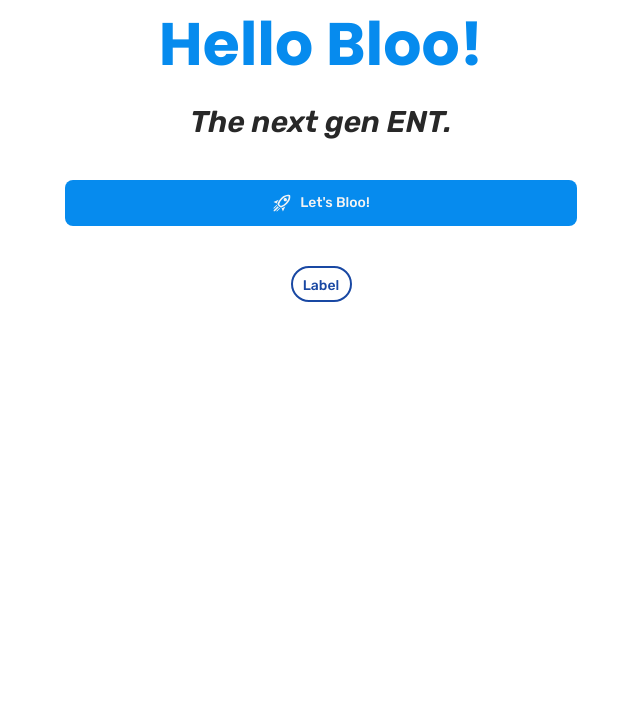
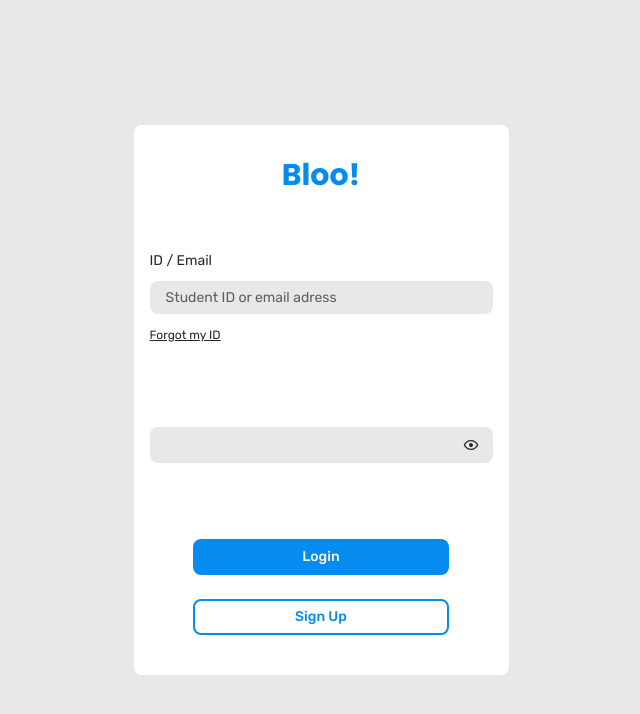
Before and after one commit to AllanDBD/bloo, a Vue app in the folder frontend/: page / in a window 1280 px wide. Shown: the top 714 px of the page, without its empty margins (319-959 px from the left). Built offline with nearby package versions, Linux system fonts and the light colour scheme; a web font is replaced by a local one.

Commit message:
h-full my-auto

```diff
--- a/frontend/index.html
+++ b/frontend/index.html
@@ -1,5 +1,5 @@
 <!DOCTYPE html>
-<html lang="en" class="">
+<html lang="en" class="h-full">
     <head>
         <meta charset="UTF-8" />
         <link rel="icon" href="/favicon.ico" />
@@ -7,7 +7,7 @@
         <title>Bloo! Next Gen ENT</title>
     </head>
     <body
-        class="w-full h-full bg-background-primaryLight dark:bg-background-primaryDark text-content-primaryLight dark:text-content-primaryDark"
+        class="w-full h-full bg-background-primaryLight dark:bg-background-primaryDark text-content-primaryLight dark:text-content-primaryDark border-content-selected"
     >
         <div class="w-full h-full" id="app"></div>
         <script type="module" src="/src/main.js"></script>
--- a/frontend/src/components/inputs/Password.vue
+++ b/frontend/src/components/inputs/Password.vue
@@ -1,12 +1,10 @@
 import Eye from '../icons/eye.vue';
 <script>
 import eye from '../icons/eye.vue';
-
 export default {
     components: {
         eye,
     },
-
     data() {
         return {
             typeState: 'password',
@@ -17,18 +15,23 @@ export default {
             this.typeState = this.typeState == 'password' ? 'text' : 'password';
         },
     },
+    props: {
+        label: String,
+        hint: String,
+        placeholder: String,
+    },
 };
 </script>
 
 <template>
     <div class="flex flex-col items-start py-0 px-4 gap-2 w-[375px] h-[96px]">
-        <span class="text-sm flex flex-col items-start h-6">Label</span>
+        <span class="text-sm flex flex-col items-start h-6">{{ label }}</span>
         <div class="flex flex-row">
             <input
                 v-model="msg"
                 v-bind:type="typeState"
-                class="flex flex-row items-center py-2 px-4 gap-4 w-[343px] h-[36px] bg-content-secondaryDark rounded-lg placeholder-content-tertiaryLight text-sm dark:bg-background-secondaryDark dark:placeholder-content-secondaryDark focus:outline-none focus:ring-2 focus:ring-foundation-primaryA focus:outline-foundation-primaryA"
-                placeholder="Password"
+                class="flex flex-row items-center py-2 px-4 gap-4 w-[343px] h-[36px] bg-content-secondaryDark rounded-lg placeholder-content-tertiaryLight text-sm dark:bg-background-primaryDark dark:placeholder-content-secondaryDark focus:outline-none focus:ring-2 focus:ring-foundation-primaryA focus:outline-foundation-primaryA"
+                :placeholder="[[placeholder]]"
             />
             <a href="#" @click.prevent="toggleState"
                 ><eye
@@ -37,6 +40,10 @@ export default {
                 ></eye
             ></a>
         </div>
-        <span class="h-5 text-xs">Hint</span>
+        <a href="#"
+            ><span class="h-5 text-xs"
+                ><u>{{ hint }}</u></span
+            ></a
+        >
     </div>
 </template>
--- a/frontend/src/components/inputs/Text.vue
+++ b/frontend/src/components/inputs/Text.vue
@@ -1,10 +1,24 @@
+<script>
+export default {
+    props: {
+        label: String,
+        hint: String,
+        placeholder: String,
+    },
+};
+</script>
+
 <template>
     <div class="flex flex-col items-start py-0 px-4 gap-2 w-[375px] h-[96px]">
-        <span class="text-sm flex flex-col items-start h-6">Label</span>
+        <span class="text-sm flex flex-col items-start h-6">{{ label }}</span>
         <input
-            class="flex flex-row items-center py-2 px-4 gap-4 w-[343px] h-[36px] bg-content-secondaryDark rounded-lg placeholder-content-tertiaryLight text-sm dark:bg-background-secondaryDark dark:placeholder-content-secondaryDark focus:outline-foundation-primaryA focus:outline-none focus:ring-2 focus:ring-foundation-primaryA"
-            placeholder="Placeholder"
+            class="flex flex-row items-center py-2 px-4 gap-4 w-[343px] h-[36px] bg-content-secondaryDark rounded-lg placeholder-content-tertiaryLight text-sm dark:bg-background-primaryDark dark:placeholder-content-secondaryDark focus:outline-foundation-primaryA focus:outline-none focus:ring-2 focus:ring-foundation-primaryA"
+            :placeholder="[[placeholder]]"
         />
-        <span class="h-5 text-xs">Hint</span>
+        <a href="#"
+            ><span class="h-5 text-xs"
+                ><u>{{ hint }}</u></span
+            ></a
+        >
     </div>
 </template>
--- /dev/null
+++ b/frontend/src/views/ConnexionFailed.vue
@@ -0,0 +1,66 @@
+<script>
+import Text from '../components/inputs/Text.vue';
+import Password from '../components/inputs/Password.vue';
+import eye from '../components/icons/eye.vue';
+import RectPrimary from '../components/buttons/RectPrimary.vue';
+import RectSecondary from '../components/buttons/RectSecondary.vue';
+export default {
+    components: {
+        Text,
+        Password,
+        eye,
+        RectPrimary,
+        RectSecondary,
+    },
+    data() {
+        return {
+            Label_ID: 'Identifiant',
+            Hint_ID: 'Forgot my ID',
+            Placeholder_ID: 'Identifiant',
+            Label_Password: 'Password',
+            Hint_Password: 'Forgot my password',
+            Placeholder_Password: 'Password',
+        };
+    },
+};
+</script>
+
+<template>
+    <div
+        class="flex flex-container bg-background-secondaryLight justify-center h-full dark:bg-background-primaryDark"
+    >
+        <div
+            class="bg-background-primaryLight h-[555px] my-auto justify-center rounded-lg dark:bg-background-secondaryDark"
+        >
+            <span
+                class="flex flex-col font-bold text-2xl text-foundation-primaryA font-display mt-8 items-center"
+                >Bloo!</span
+            >
+
+            <div
+                class="flex flex-col items-center h-[50px] w-[250px] bg-red-300 mt-6 m-auto dark:bg-red-400"
+            >
+                <span
+                    class="flex flex-col text-l text-foundation-negative font-display m-auto items-center dark:text-red-900"
+                    >Wrong Password or ID</span
+                >
+            </div>
+
+            <Text
+                fill="currentColor"
+                class="flex flex-col mt-8"
+                :label="Label_ID"
+                :hint="Hint_ID"
+                :placeholder="Placeholder_ID"
+            ></Text>
+            <Password
+                class="flex flex-col mt-[34px]"
+                :label="Label_Password"
+                :hint="Hint_Password"
+                :placeholder="Placeholder_Password"
+            ></Password>
+            <RectPrimary class="mt-10 m-auto">Login</RectPrimary>
+            <RectSecondary class="mt-4 m-auto">Signup</RectSecondary>
+        </div>
+    </div>
+</template>
--- /dev/null
+++ b/frontend/src/views/CreateAccount.vue
@@ -0,0 +1,54 @@
+<script>
+import Text from '../components/inputs/Text.vue';
+import Password from '../components/inputs/Password.vue';
+import eye from '../components/icons/eye.vue';
+import RectPrimary from '../components/buttons/RectPrimary.vue';
+export default {
+    components: {
+        Text,
+        Password,
+        eye,
+        RectPrimary,
+    },
+    data() {
+        return {
+            Label_ID: 'Identifiant',
+            Placeholder_ID: 'Identifiant',
+            Label_Password1: 'Create a password',
+            Placeholder_Password1: 'Create a password',
+            Label_Password2: 'Validate the password',
+            Placeholder_Password2: 'Validate the password',
+        };
+    },
+};
+</script>
+
+<template>
+    <div
+        class="flex flex-container bg-background-secondaryLight justify-center h-full dark:bg-background-primaryDark"
+    >
+        <div
+            class="bg-background-primaryLight h-[490px] my-auto justify-center rounded-lg dark:bg-background-secondaryDark"
+        >
+            <span
+                class="flex flex-col item-center font-bold text-2xl text-foundation-primaryA font-display mt-8 items-center"
+                >Bloo!</span
+            >
+            <Text
+                fill="currentColor"
+                class="flex flex-col mt-14"
+                :label="Label_ID"
+                :placeholder="Placeholder_ID"
+            ></Text>
+            <Password
+                :label="Label_Password1"
+                :placeholder="Placeholder_Password1"
+            ></Password>
+            <Password
+                :label="Label_Password2"
+                :placeholder="Placeholder_Password2"
+            ></Password>
+            <RectPrimary class="mt-6 m-auto">Create</RectPrimary>
+        </div>
+    </div>
+</template>
--- /dev/null
+++ b/frontend/src/views/ForgottenID.vue
@@ -0,0 +1,53 @@
+<script>
+import Text from '../components/inputs/Text.vue';
+import RectPrimary from '../components/buttons/RectPrimary.vue';
+import RectSecondary from '../components/buttons/RectSecondary.vue';
+export default {
+    components: {
+        Text,
+        RectPrimary,
+        RectSecondary,
+    },
+    data() {
+        return {
+            Label_ID: 'School Email',
+            Placeholder_ID: 'FirstName.Name@...',
+        };
+    },
+};
+</script>
+
+<template>
+    <div
+        class="flex flex-container bg-background-secondaryLight justify-center h-full dark:bg-background-primaryDark"
+    >
+        <div
+            class="bg-background-primaryLight h-[440px] my-auto justify-center rounded-lg dark:bg-background-secondaryDark"
+        >
+            <span
+                class="flex flex-col item-center font-bold text-2xl text-foundation-primaryA font-display mt-8 items-center"
+                >Bloo!</span
+            >
+
+            <div
+                class="flex flex-col items-center h-[40px] w-[250px] bg-blue-300 mt-6 m-auto dark:bg-blue-400"
+            >
+                <span
+                    class="flex flex-col text-l text-foundation-primaryB font-display m-auto items-center dark:text-blue-900"
+                    >Forgotten ID</span
+                >
+            </div>
+
+            <Text
+                fill="currentColor"
+                class="flex flex-col mt-8"
+                :label="Label_ID"
+                :placeholder="Placeholder_ID"
+            ></Text>
+
+            <RectPrimary class="mt-7 m-auto">Send me an email</RectPrimary>
+
+            <RectSecondary class="mt-10 m-auto">Back to Login</RectSecondary>
+        </div>
+    </div>
+</template>
--- /dev/null
+++ b/frontend/src/views/ForgottenPassword.vue
@@ -0,0 +1,53 @@
+<script>
+import Text from '../components/inputs/Text.vue';
+import RectPrimary from '../components/buttons/RectPrimary.vue';
+import RectSecondary from '../components/buttons/RectSecondary.vue';
+export default {
+    components: {
+        Text,
+        RectPrimary,
+        RectSecondary,
+    },
+    data() {
+        return {
+            Label_ID: 'School Email',
+            Placeholder_ID: 'FirstName.Name@...',
+        };
+    },
+};
+</script>
+
+<template>
+    <div
+        class="flex flex-container bg-background-secondaryLight justify-center h-full dark:bg-background-primaryDark"
+    >
+        <div
+            class="bg-background-primaryLight h-[440px] my-auto justify-center rounded-lg dark:bg-background-secondaryDark"
+        >
+            <span
+                class="flex flex-col item-center font-bold text-2xl text-foundation-primaryA font-display mt-8 items-center"
+                >Bloo!</span
+            >
+
+            <div
+                class="flex flex-col items-center h-[40px] w-[250px] bg-blue-300 mt-6 m-auto dark:bg-blue-400"
+            >
+                <span
+                    class="flex flex-col text-l text-foundation-primaryB font-display m-auto items-center dark:text-blue-900"
+                    >Forgotten Password</span
+                >
+            </div>
+
+            <Text
+                fill="currentColor"
+                class="flex flex-col mt-8"
+                :label="Label_ID"
+                :placeholder="Placeholder_ID"
+            ></Text>
+
+            <RectPrimary class="mt-7 m-auto">Send me an email</RectPrimary>
+
+            <RectSecondary class="mt-10 m-auto">Back to Login</RectSecondary>
+        </div>
+    </div>
+</template>
--- a/frontend/src/views/HomeView.vue
+++ b/frontend/src/views/HomeView.vue
@@ -23,12 +23,18 @@ export default {
 <template>
     <main class="flex flex-col">
         <TheHelloWorld />
-        <RectPrimary class="md:w-[512px] h-[46px] text-base m-auto mt-10">
-            <template v-slot:icon>
-                <rocket_launch fill="currentColor" width="20px" height="20px" />
-            </template>
-            Let's Bloo!
-        </RectPrimary>
+        <a href="LogIn.vue"
+            ><RectPrimary class="md:w-[512px] h-[46px] text-base m-auto mt-10">
+                <template v-slot:icon>
+                    <rocket_launch
+                        fill="currentColor"
+                        width="20px"
+                        height="20px"
+                    />
+                </template>
+                Let's Bloo!
+            </RectPrimary></a
+        >
         <PillSecondary class="m-auto mt-10" />
     </main>
 </template>
--- /dev/null
+++ b/frontend/src/views/LogIn.vue
@@ -0,0 +1,50 @@
+<script>
+import Text from '../components/inputs/Text.vue';
+import Password from '../components/inputs/Password.vue';
+import eye from '../components/icons/eye.vue';
+import RectPrimary from '../components/buttons/RectPrimary.vue';
+import RectSecondary from '../components/buttons/RectSecondary.vue';
+
+export default {
+    components: {
+        Text,
+        Password,
+        eye,
+        RectPrimary,
+        RectSecondary,
+    },
+
+    data() {
+        return {
+            ID: 'ID / Email',
+            Forgot: 'Forgot my ID',
+            Placeholder: 'Student ID or email adress',
+        };
+    },
+};
+</script>
+
+<template>
+    <div
+        class="flex flex-container bg-background-secondaryLight justify-center h-[1100px] dark:bg-background-primaryDark"
+    >
+        <div
+            class="bg-background-primaryLight h-[550px] my-auto justify-center rounded-lg dark:bg-background-secondaryDark"
+        >
+            <span
+                class="flex flex-col font-bold text-2xl text-foundation-primaryA font-display mt-8 items-center"
+                >Bloo!</span
+            >
+            <Text
+                fill="currentColor"
+                class="flex flex-col mt-14"
+                :label="ID"
+                :hint="Forgot"
+                :placeholder="Placeholder"
+            ></Text>
+            <Password class="flex flex-col mt-[50px]"></Password>
+            <RectPrimary class="mt-12 m-auto">Login</RectPrimary>
+            <RectSecondary class="mt-6 m-auto">Sign Up</RectSecondary>
+        </div>
+    </div>
+</template>
```
Also changed, not shown: frontend/src/router/index.js (+6 -1 lines).
